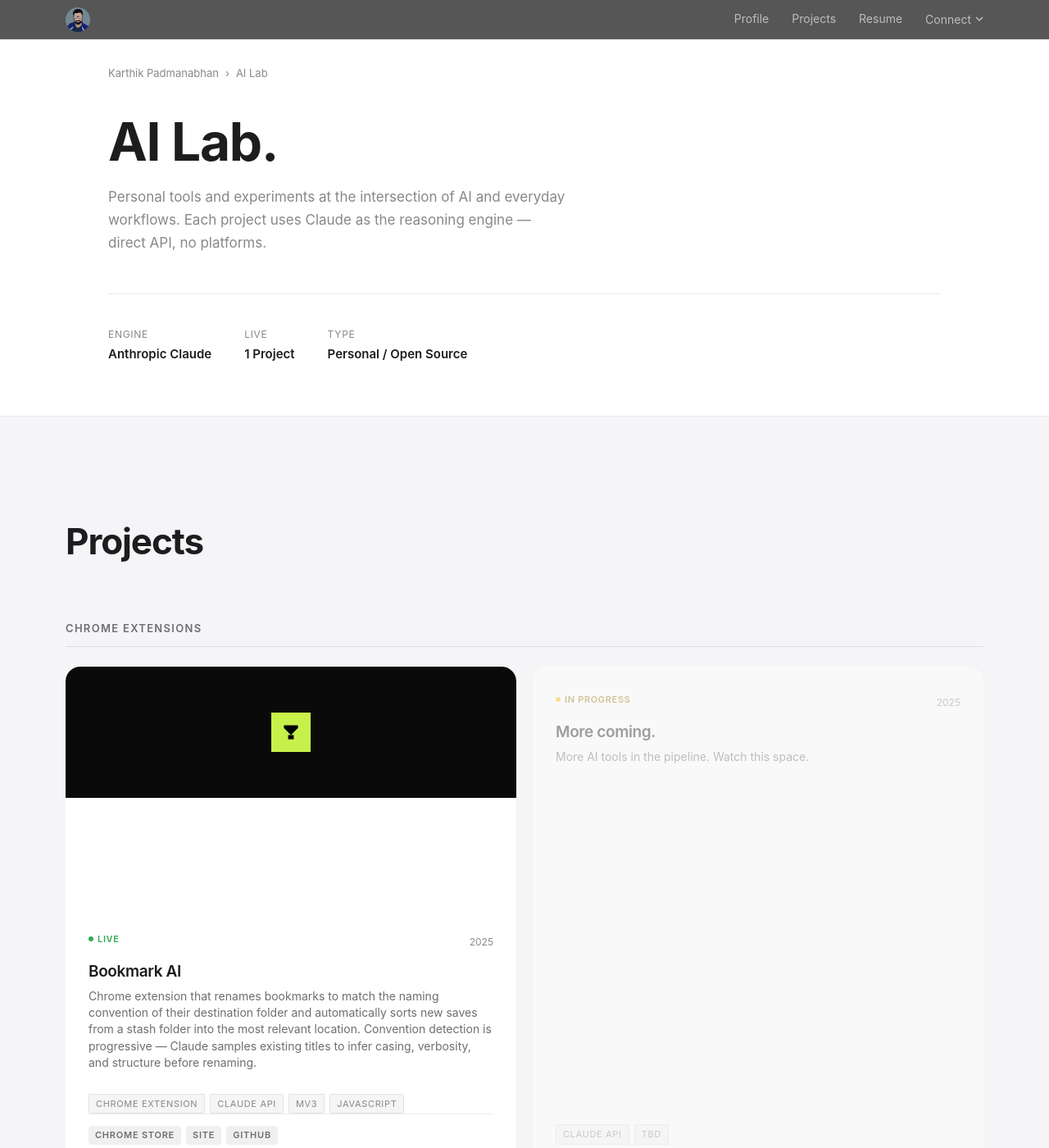
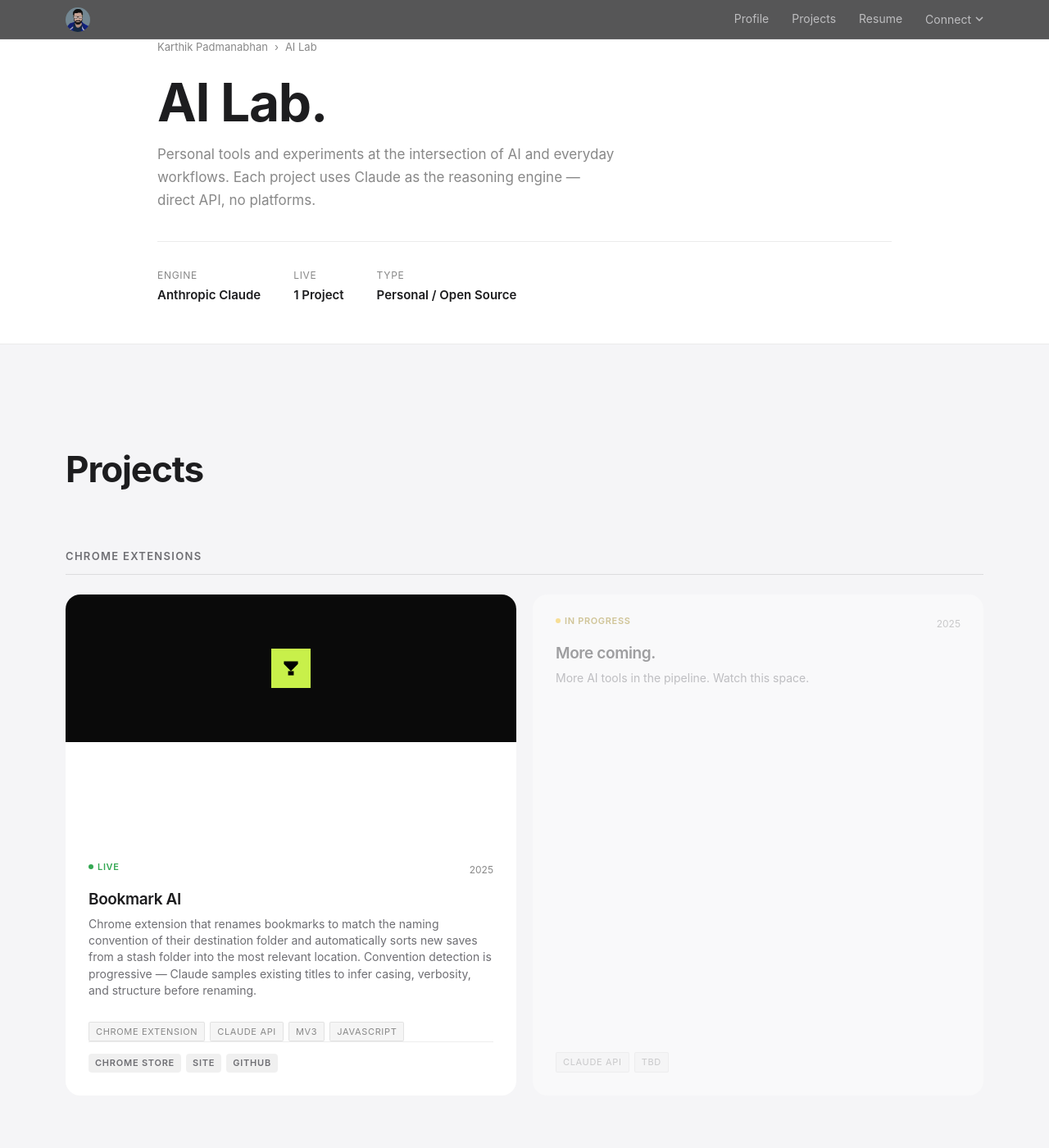
Before and after one commit to karlogin/Personal-Website, a Jekyll site: the page lab.html, which Jekyll copies as it is, in a window 1280 px wide and 1400 px high. Shown: the whole window at 82% size. Built offline with Jekyll 4.4.1, drawn with Linux system fonts in a browser that asks for light colours.

Commit message:
Update layout

```diff
--- a/lab.html
+++ b/lab.html
@@ -34,19 +34,19 @@
 
 <style>
   .ap-lab-hero {
-    padding: 80px 0 64px;
+    padding: 48px 0 48px;
     border-bottom: 1px solid var(--ap-border, rgba(0,0,0,0.08));
   }
   .ap-lab-hero-inner {
-    max-width: var(--ap-content-width, 1080px);
+    max-width: 960px;
     margin: 0 auto;
-    padding: 0 var(--ap-side-pad, 32px);
+    padding: 0 32px;
   }
   .ap-lab-breadcrumb {
     display: flex;
     align-items: center;
     gap: 8px;
-    margin-bottom: 40px;
+    margin-bottom: 24px;
     font-size: 13px;
   }
   .ap-lab-breadcrumb a {
@@ -61,7 +61,7 @@
     font-weight: 700;
     letter-spacing: -0.02em;
     line-height: 1.05;
-    margin-bottom: 20px;
+    margin-bottom: 16px;
   }
   .ap-lab-subtitle {
     font-size: 17px;
@@ -72,8 +72,8 @@
   .ap-lab-stats {
     display: flex;
     gap: 40px;
-    margin-top: 48px;
-    padding-top: 40px;
+    margin-top: 36px;
+    padding-top: 32px;
     border-top: 1px solid var(--ap-border, rgba(0,0,0,0.08));
     flex-wrap: wrap;
   }
@@ -133,9 +133,10 @@
     font-size: 12px;
     color: var(--ap-text-secondary, #888);
   }
+  /* Fix: placeholder image — fixed height, no extra space */
   .ap-lab-placeholder-img {
     background: #0a0a0a;
-    min-height: 160px;
+    height: 180px;
     display: flex;
     align-items: center;
     justify-content: center;
@@ -146,6 +147,17 @@
     display: flex;
     align-items: center;
     justify-content: center;
+  }
+  /* Fix: "More coming" card — match height of Bookmark AI card */
+  .ap-card--placeholder {
+    display: flex;
+    flex-direction: column;
+  }
+  .ap-card--placeholder .ap-card-body {
+    flex: 1;
+    display: flex;
+    flex-direction: column;
+    justify-content: flex-start;
   }
 </style>
 </head>
@@ -225,8 +237,8 @@
           </div>
         </div>
 
-        <div class="ap-card ap-reveal ap-reveal-delay-2" style="opacity:0.4;">
-          <div class="ap-card-body" style="padding-top:32px;">
+        <div class="ap-card ap-card--placeholder ap-reveal ap-reveal-delay-2" style="opacity:0.4;">
+          <div class="ap-card-body">
             <div class="ap-card-meta">
               <div class="ap-card-status ap-card-status--wip">
                 <span class="ap-card-status-dot"></span> In Progress
```
